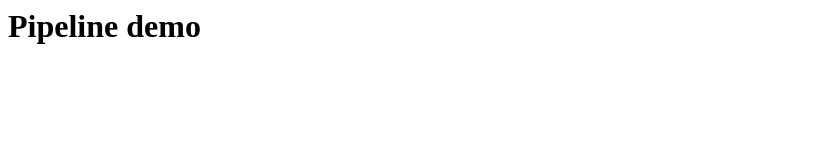
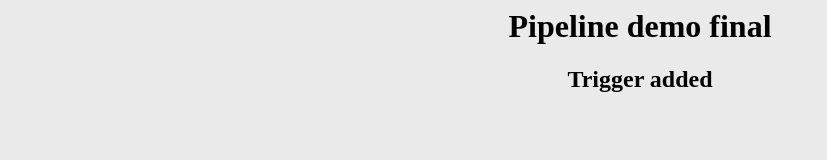
Before and after one commit to zeshaq/pipeline-app-source, a plain HTML site: page index.html in a window 1280 px wide. Shown: the whole page, without its empty margins (0-827 px from the left). Drawn offline with Linux system fonts and the light colour scheme.

Commit message:
trigger added

```diff
--- a/index.html
+++ b/index.html
@@ -1 +1,6 @@
-<h1>Pipeline demo</h1>
+<html>
+<body style="background:#eaeaea;text-align:center">
+<h1>Pipeline demo final</h1>
+<h2>Trigger added</h2>
+</body>
+</html>
```
